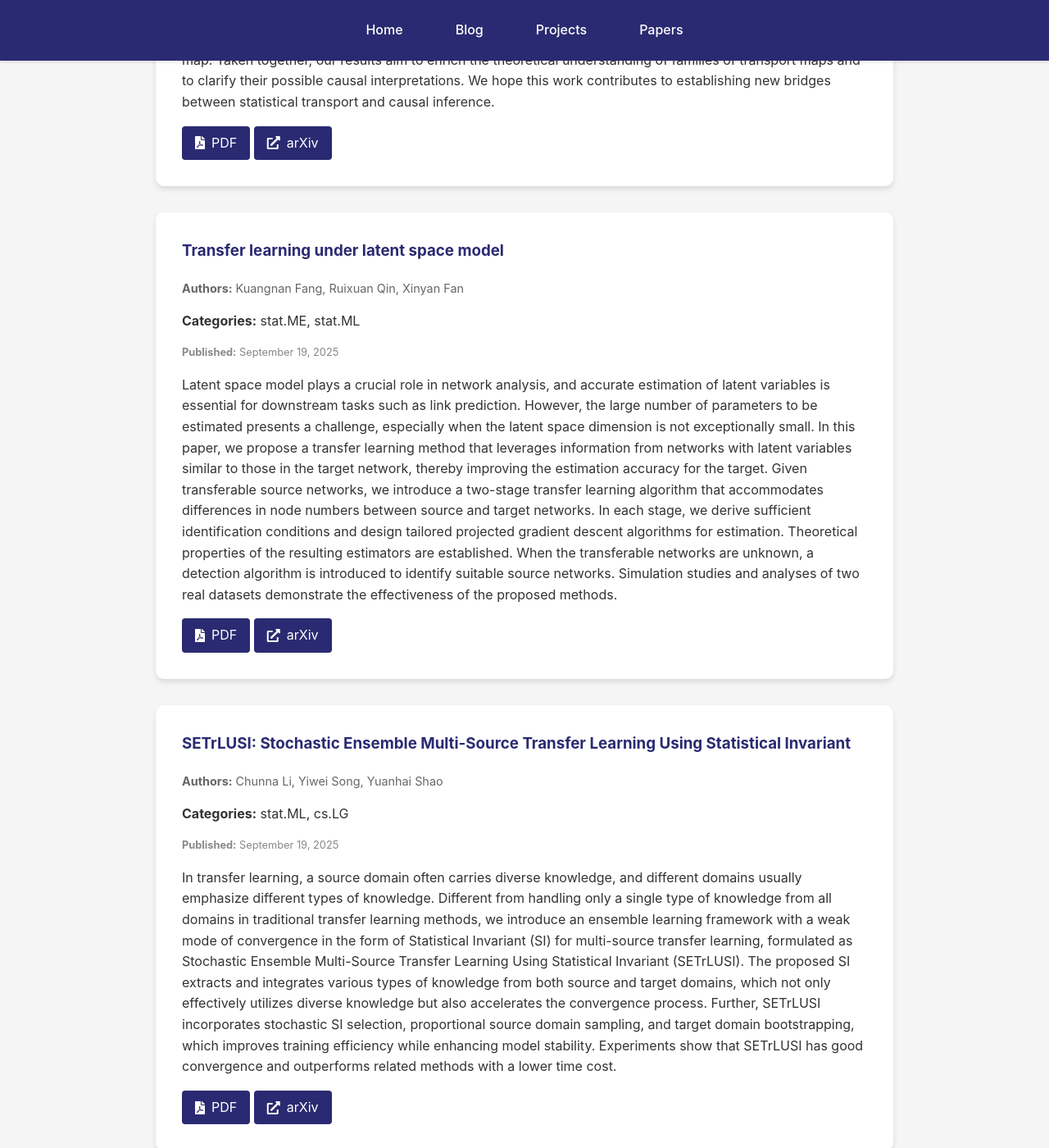
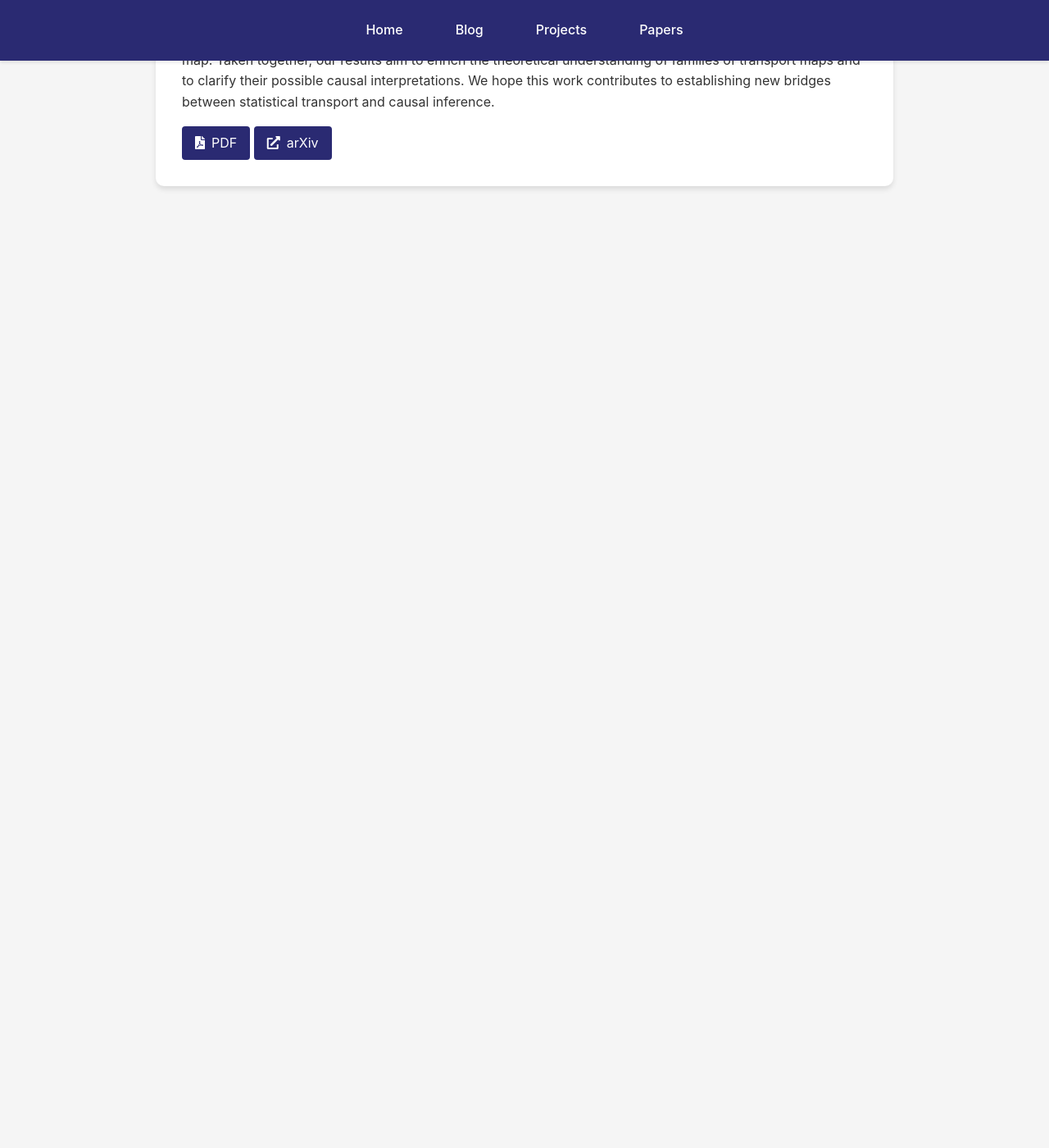
Before and after one commit to kyZhan2002/mypage, a Jekyll site: the page built from papers/index.html, in a window 1280 px wide and 1400 px high, scrolled down 5702 px. Shown: the whole window at 82% size. Built offline with Jekyll 4.4.1, drawn with Linux system fonts in a browser that asks for light colours; after the commit the page ends 6025 px from its top, so only the background shows below that.

Commit message:
Update arXiv papers

```diff
--- a/_data/arxiv_cache.json
+++ b/_data/arxiv_cache.json
@@ -1,5 +1,5 @@
 {
-  "timestamp": 1759282044,
+  "timestamp": 1759367836,
   "papers": [
     {
       "title": "Conditional Risk Minimization with Side Information: A Tractable,\n  Universal Optimal Transport Framework",
@@ -144,38 +144,6 @@
       ],
       "pdf_link": "http://arxiv.org/pdf/2509.16027v1",
       "arxiv_url": "http://arxiv.org/abs/2509.16027v1"
-    },
-    {
-      "title": "Transfer learning under latent space model",
-      "authors": [
-        "Kuangnan Fang",
-        "Ruixuan Qin",
-        "Xinyan Fan"
-      ],
-      "abstract": "Latent space model plays a crucial role in network analysis, and accurate\nestimation of latent variables is essential for downstream tasks such as link\nprediction. However, the large number of parameters to be estimated presents a\nchallenge, especially when the latent space dimension is not exceptionally\nsmall. In this paper, we propose a transfer learning method that leverages\ninformation from networks with latent variables similar to those in the target\nnetwork, thereby improving the estimation accuracy for the target. Given\ntransferable source networks, we introduce a two-stage transfer learning\nalgorithm that accommodates differences in node numbers between source and\ntarget networks. In each stage, we derive sufficient identification conditions\nand design tailored projected gradient descent algorithms for estimation.\nTheoretical properties of the resulting estimators are established. When the\ntransferable networks are unknown, a detection algorithm is introduced to\nidentify suitable source networks. Simulation studies and analyses of two real\ndatasets demonstrate the effectiveness of the proposed methods.",
-      "published": "September 19, 2025",
-      "categories": [
-        "stat.ME",
-        "stat.ML"
-      ],
-      "pdf_link": "http://arxiv.org/pdf/2509.15797v1",
-      "arxiv_url": "http://arxiv.org/abs/2509.15797v1"
-    },
-    {
-      "title": "SETrLUSI: Stochastic Ensemble Multi-Source Transfer Learning Using\n  Statistical Invariant",
-      "authors": [
-        "Chunna Li",
-        "Yiwei Song",
-        "Yuanhai Shao"
-      ],
-      "abstract": "In transfer learning, a source domain often carries diverse knowledge, and\ndifferent domains usually emphasize different types of knowledge. Different\nfrom handling only a single type of knowledge from all domains in traditional\ntransfer learning methods, we introduce an ensemble learning framework with a\nweak mode of convergence in the form of Statistical Invariant (SI) for\nmulti-source transfer learning, formulated as Stochastic Ensemble Multi-Source\nTransfer Learning Using Statistical Invariant (SETrLUSI). The proposed SI\nextracts and integrates various types of knowledge from both source and target\ndomains, which not only effectively utilizes diverse knowledge but also\naccelerates the convergence process. Further, SETrLUSI incorporates stochastic\nSI selection, proportional source domain sampling, and target domain\nbootstrapping, which improves training efficiency while enhancing model\nstability. Experiments show that SETrLUSI has good convergence and outperforms\nrelated methods with a lower time cost.",
-      "published": "September 19, 2025",
-      "categories": [
-        "stat.ML",
-        "cs.LG"
-      ],
-      "pdf_link": "http://arxiv.org/pdf/2509.15593v1",
-      "arxiv_url": "http://arxiv.org/abs/2509.15593v1"
     }
   ]
 }
```
